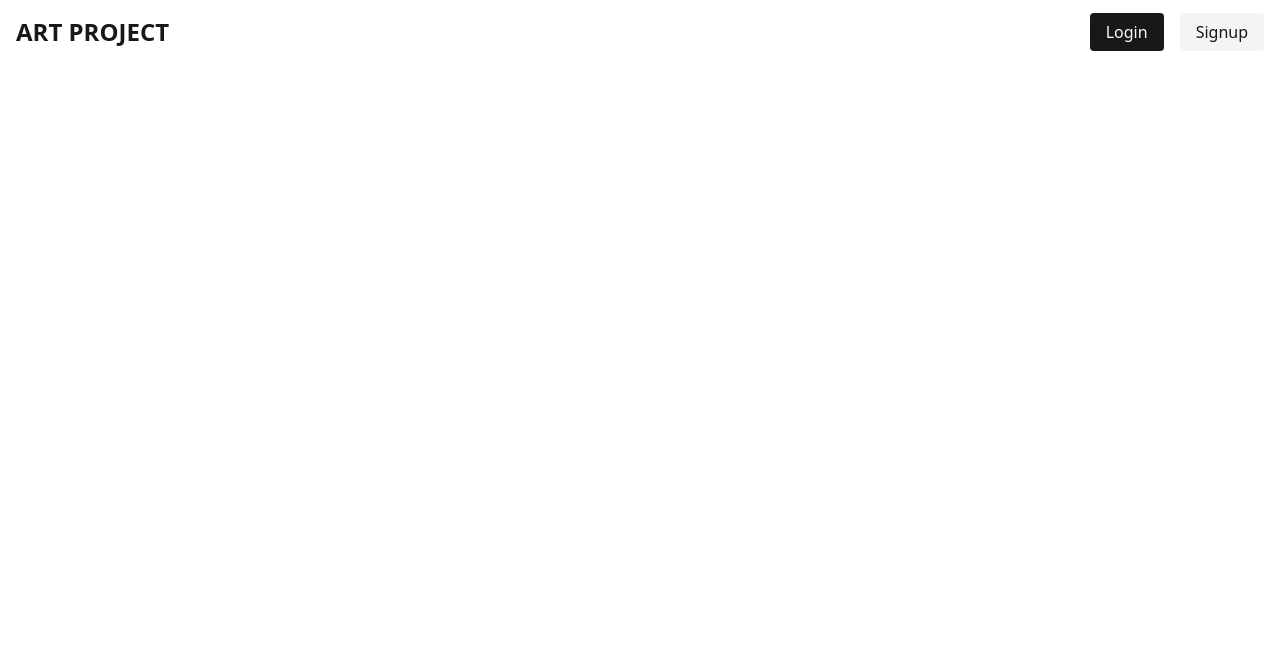
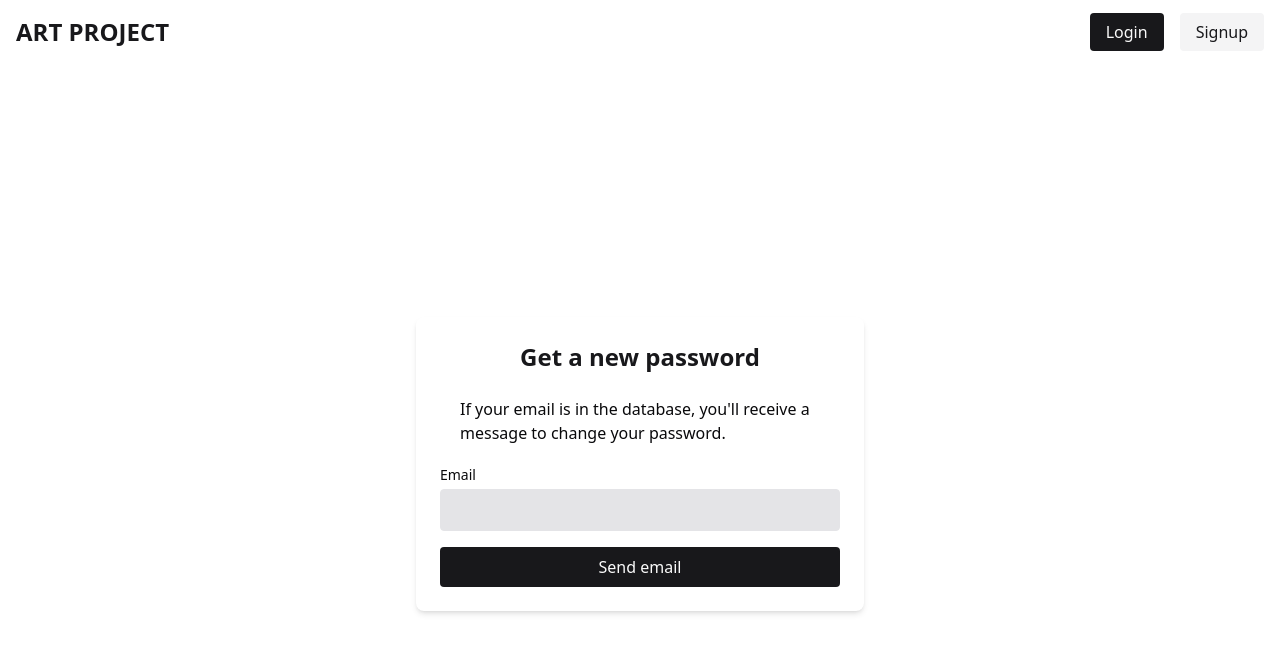
Before and after one commit to henrynavntoft/full-stack-exam, a React (Vite) app in the folder frontend/: page /forgotpassword in a window 1280 px wide. Shown: the top 652 px of the page. Built offline with nearby package versions, Linux system fonts and the light colour scheme; no server answers.

Commit message:
correct-setup-for-sending-email-with-new-password

```diff
--- a/frontend/src/App.tsx
+++ b/frontend/src/App.tsx
@@ -9,6 +9,7 @@ import Dashboard from './pages/Dashboard';
 import LoginForm from './pages/LoginForm';
 import CreateUserForm from './pages/CreateUserForm';
 import ArtworkDetails from './pages/ArtworkDetails';
+import ForgotPassword from './pages/ForgotPassword';
 
 function App() {
 
@@ -21,6 +22,7 @@ function App() {
         <Route path="/" element={<Home/>} />
         <Route path="/login" element={<LoginForm />} />
         <Route path="/signup" element={<CreateUserForm />} />
+        <Route path="/forgotpassword" element={<ForgotPassword />} />
         <Route path="/artworks/:id" element={<ArtworkDetails />} />
 
         {/* Protected Routes */}
--- a/frontend/src/api/authApi.tsx
+++ b/frontend/src/api/authApi.tsx
@@ -7,6 +7,11 @@ export const loginUser = async (loginData: LoginPayload): Promise<AuthResponse>
     withCredentials: true,
   });
   return response.data;
+};
+
+// forgot password
+export const forgotPassword = async (email: string): Promise<void> => {
+  await axiosInstance.post('/api/auth/forgotpassword', { email }); // Correct payload structure
 };
 
 // Fetch current user details
--- /dev/null
+++ b/frontend/src/pages/ForgotPassword.tsx
@@ -0,0 +1,85 @@
+import React, { useState } from 'react';
+import { useMutation } from '@tanstack/react-query';
+import { forgotPassword } from '../api/authApi';
+
+
+function ForgotPassword() {
+  const [email, setEmail] = useState('');
+  const [error, setError] = useState<string | null>(null);
+  const [validationErrors, setValidationErrors] = useState<{ email?: string; }>({});
+
+  const mutation = useMutation({
+  mutationFn: (email: string) => forgotPassword(email),
+  onSuccess: () => {
+    console.log('Email sent successfully');
+  },
+  onError: () => {
+    setError('Invalid email');
+  },
+});
+
+  const handleSubmit = (e: React.FormEvent) => {
+    e.preventDefault();
+    setError(null);
+
+    if (!validateInputs()) return;
+
+    mutation.mutate( email );
+  };
+
+  // Validation function
+  const validateInputs = () => {
+    const errors: { email?: string; } = {};
+
+    // Email validation
+    if (!email.trim()) {
+      errors.email = 'Email is required';
+    } else if (!/\S+@\S+\.\S+/.test(email)) {
+      errors.email = 'Invalid email format';
+    }
+
+    setValidationErrors(errors);
+    return Object.keys(errors).length === 0;
+  };
+
+  return (
+    <div className="flex items-center justify-center min-h-screen bg-background">
+      <div className="w-full max-w-md p-6 bg-card shadow-md rounded-lg">
+        <h2 className="text-2xl font-bold text-primary mb-6 text-center">Get a new password</h2>
+
+        <p className="m-5">If your email is in the database, you'll receive a message to change your password.</p>
+
+        {error && <div className="text-destructive mb-4 text-center">{error}</div>}
+
+        <form onSubmit={handleSubmit} className="space-y-4">
+          <div>
+            <label className="block text-sm font-medium text-foreground mb-1">Email</label>
+            <input
+              type="email"
+              name="email"
+              value={email}
+              onChange={(e) => setEmail(e.target.value)}
+              className={`w-full p-2 border rounded bg-input text-foreground ${
+                validationErrors.email ? 'border-destructive' : 'border-border'
+              }`}
+              required
+            />
+            {validationErrors.email && (
+              <p className="text-destructive text-sm mt-1">{validationErrors.email}</p>
+            )}
+          </div>
+
+          <button
+            type="submit"
+            className="w-full bg-primary text-primary-foreground py-2 rounded hover:bg-primary-dark transition disabled:opacity-50"
+          >
+            Send email
+          </button>
+        </form>
+
+      </div>
+    </div>
+  );
+}
+
+export default ForgotPassword;
--- a/frontend/src/pages/LoginForm.tsx
+++ b/frontend/src/pages/LoginForm.tsx
@@ -1,8 +1,9 @@
 import React, { useState } from 'react';
 import { useMutation } from '@tanstack/react-query';
 import { loginUser } from '../api/authApi';
-import { useNavigate } from 'react-router-dom';
+import { useNavigate, Link } from 'react-router-dom';
 import  useAuth  from '../context/useAuth';
+
 
 function LoginForm() {
   const [email, setEmail] = useState('');
@@ -116,6 +117,15 @@ function LoginForm() {
             {mutation.isPending ? 'Logging in...' : 'Login'}
           </button>
         </form>
+        <div className="flex items-center justify-center">
+          <Link
+            to="/ForgotPassword"
+            className="text-blue-800 hover:underline mt-5"
+            aria-label="Go to Forgot Password page"
+          >
+            Forgot password?
+          </Link>
+      </div>
       </div>
     </div>
   );
```
Also changed, not shown: 1 other file (tests, documents, lock files or other folders).
